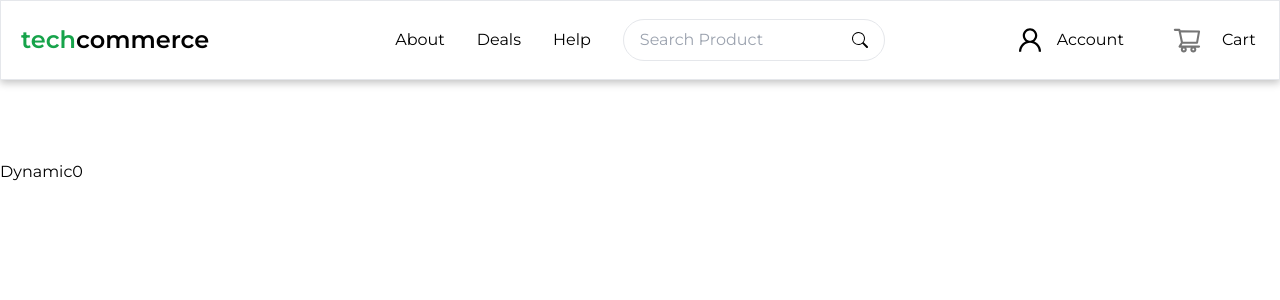
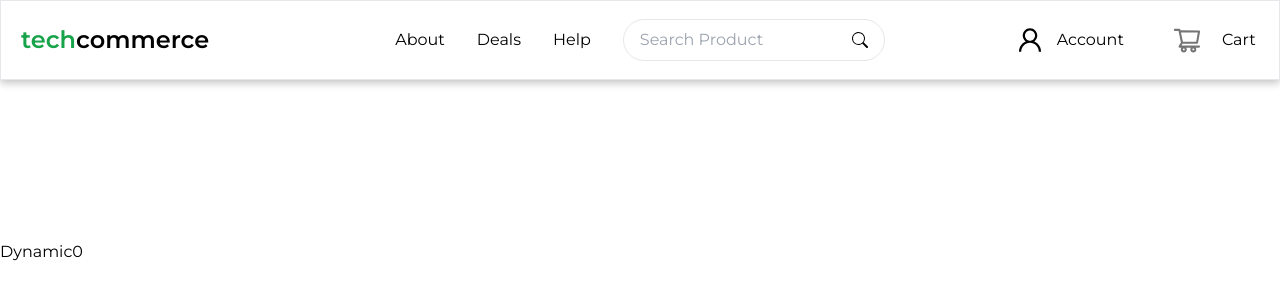
Before and after one commit to topboyasante/techcommerce-frontend, a Next.js app: page /0 in a window 1280 px wide. Shown: the top 300 px of the page. Built offline with nearby package versions, Linux system fonts and the light colour scheme.

Commit message:
creating dynamic route and working on dynamic page

```diff
--- a/src/components/page-sections/home/items.jsx
+++ b/src/components/page-sections/home/items.jsx
@@ -1,4 +1,5 @@
 import ItemComponent from '@/components/reusables/ItemComponent.jsx'
+
 import React from 'react'
 import data from '../dummy.js'
 
--- a/src/components/reusables/ItemComponent.jsx
+++ b/src/components/reusables/ItemComponent.jsx
@@ -1,9 +1,10 @@
 import React from 'react'
+import Link from 'next/link'
 import CardContent from "@mui/material/CardContent";
 import { FaShoppingBag} from 'react-icons/fa';
 import { useDispatch } from 'react-redux';
 import { cartActions } from '@/reduc/Cart';
-import {Link} from 'next/link'
+
 
 
 export default function ItemComponent({name,img,price,id}) {
@@ -26,8 +27,9 @@ const dispatch = useDispatch();
 
 <div className=" pt-[1em] flex justify-between">
   <div>
-
+  <Link href={`/${id}`}>
           <div className=" lg:text-xl font-medium  uppercase tracking-widest">{name}</div>
+          </Link>
             <div className="">GHc {price}</div>
           </div>
           <button onClick={addhandler}>
--- a/src/pages/[id].js
+++ b/src/pages/[id].js
@@ -1,10 +1,13 @@
 import React from 'react'
 import { useRouter } from 'next/router'
+import data from '../dummy.js'
+
 
 export default function DynamicR() {
     const router = useRouter()
    const itemid= router.query.id
+
   return (
-    <div className='pt-[20vh]'>Dynamic{itemid}</div>
+    <div className='pt-[15em]'>Dynamic{itemid}</div>
   )
 }
```
